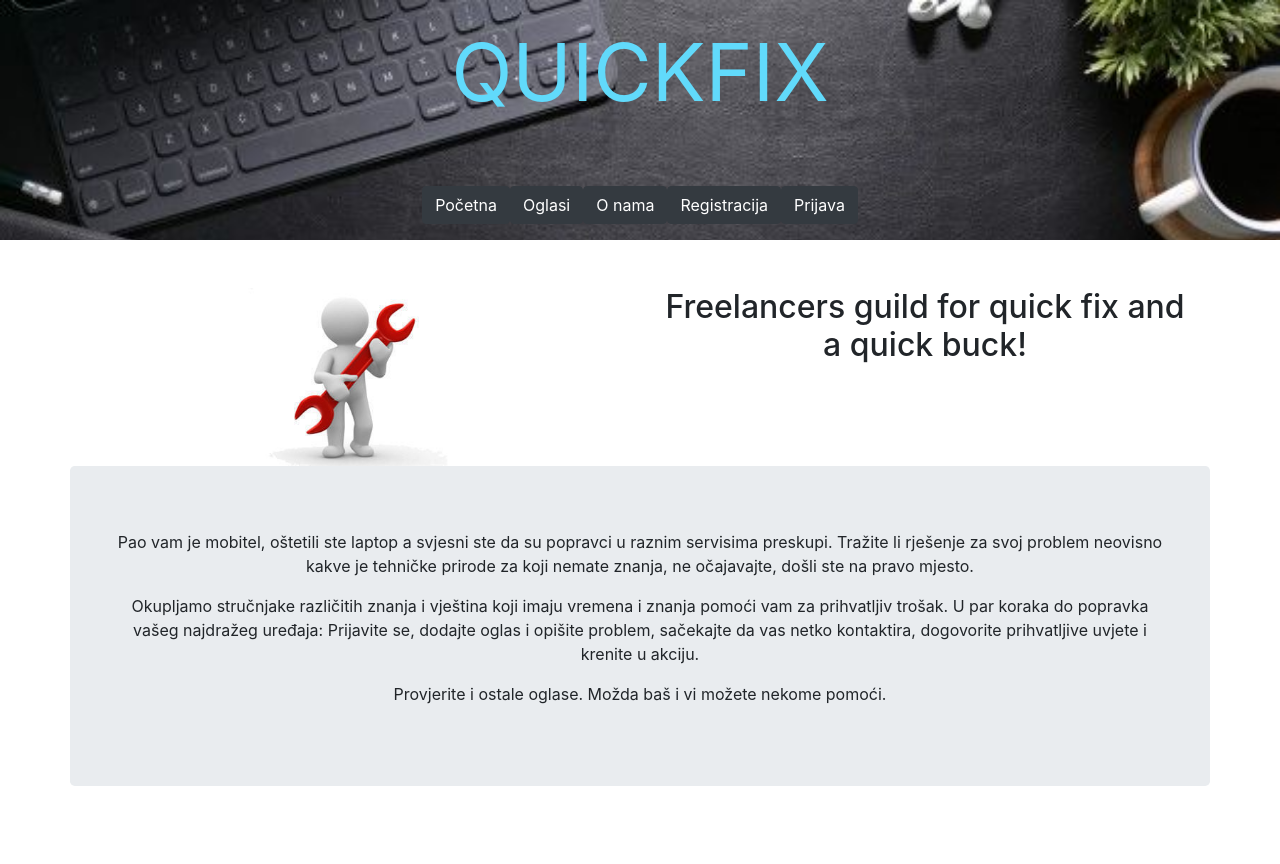
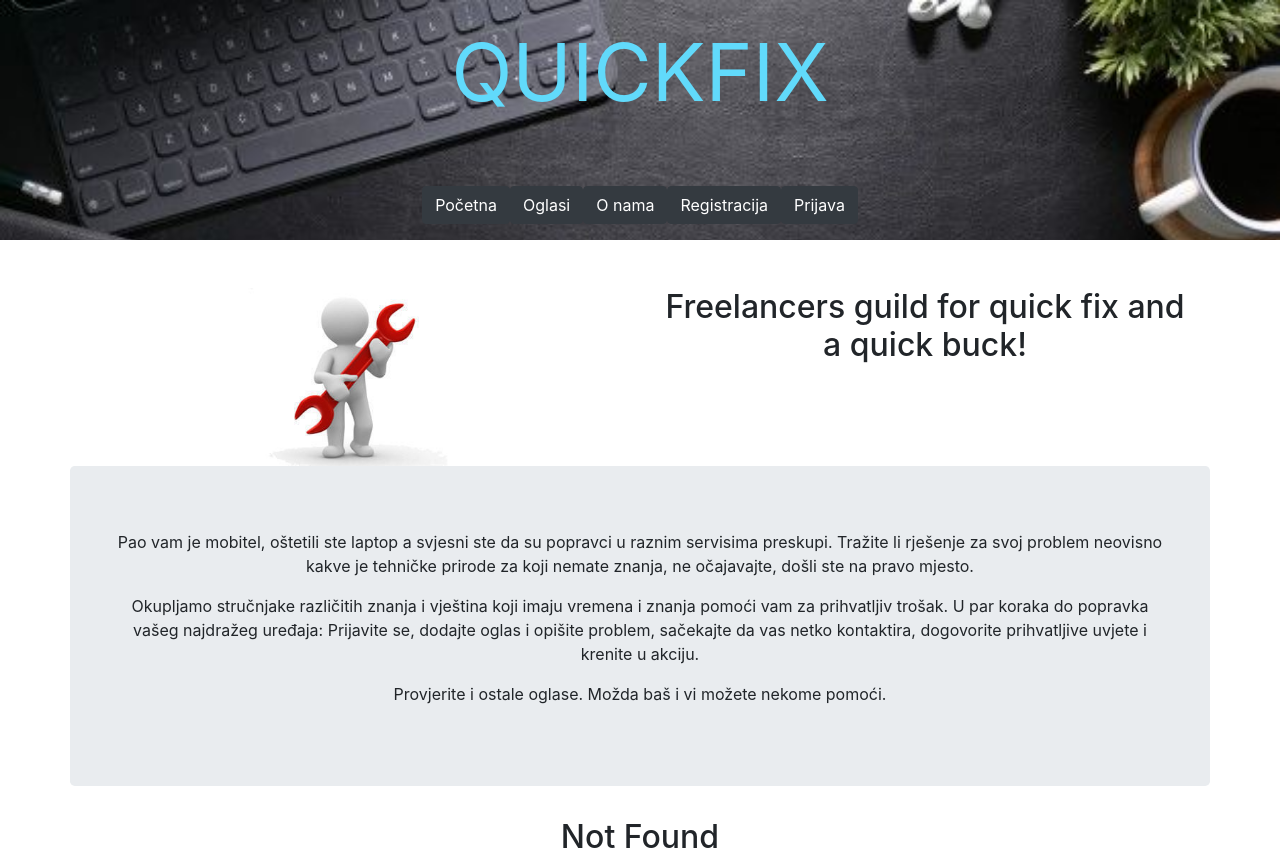
Before and after one commit to gjaic2016/react_project_demo, a React (Create React App) app: page / in a window 1280 px wide. Before the commit the page ends 818 px from the top, so only its background shows below. Built offline with nearby package versions, Linux system fonts and the light colour scheme.

Commit message:
notfound

```diff
--- a/src/App.js
+++ b/src/App.js
@@ -7,6 +7,7 @@ import NavBar from "./components/NavBar";
 import About from "./components/About";
 import Registration from './components/Registration';
 import Adds from './components/Adds';
+import NotFound from "./components/NotFound";
 
 const App = () => {
   return (
@@ -28,6 +29,7 @@ const App = () => {
           <Route path="/about" component={About} />
           <Route path="/login" component={Login} />
           <Route path="/" exact component={Home} />
+          <Route path="*" component={NotFound} />
         </div>
     </div>
   );
--- /dev/null
+++ b/src/components/NotFound/NotFound.js
@@ -0,0 +1,9 @@
+import React from "react";
+
+const NotFound = () => (
+  <div>
+    <h2>Not Found</h2>
+  </div>
+);
+
+export default NotFound;
--- /dev/null
+++ b/src/components/NotFound/index.js
@@ -0,0 +1,3 @@
+import NotFound from  "./NotFound";
+
+export default NotFound;
```
Also changed, not shown: 1 other file (tests, documents, lock files or other folders).
